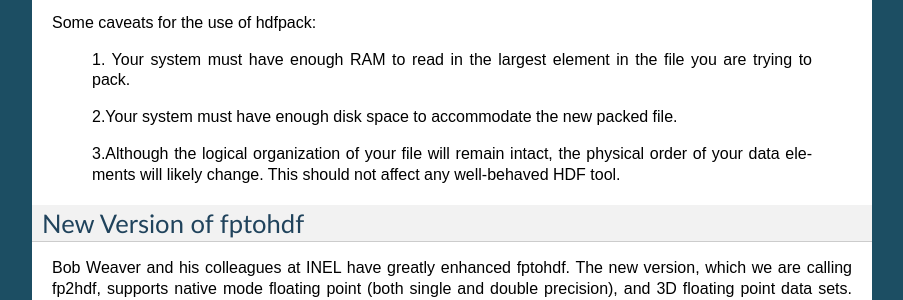
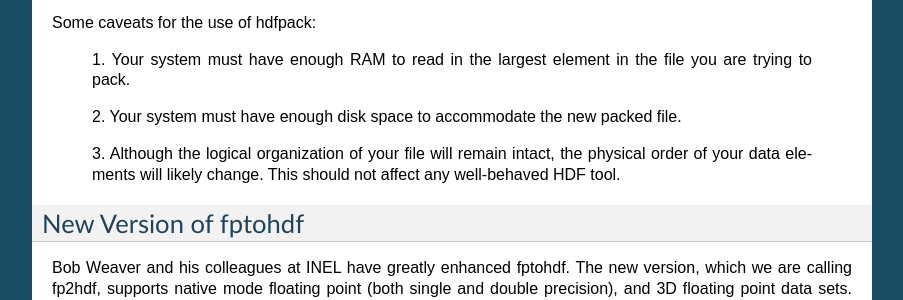
Before and after one commit to hdfeos/hdf, a Sphinx documentation site: the page built from docs/003.rst, in a window 1280 px wide and 900 px high, scrolled down 5465 px. Shown: the part 152-452 px from the top of the window, without its empty margins (198-1101 px from the left). Built offline with Sphinx 7.4.7, drawn with Linux system fonts in a browser that asks for light colours; pages that are not in the unit, such as notebooks, are missing from menus.

Commit message:
docs: fix indentation for 003

```diff
--- a/docs/003.rst
+++ b/docs/003.rst
@@ -415,10 +415,10 @@ Some caveats for the use of hdfpack:
    1. Your system must have enough RAM to read in the
    largest element in the file you are trying to pack.
 
-   2.Your system must have enough disk space to accommodate
+   2. Your system must have enough disk space to accommodate
    the new packed file.
 
-   3.Although the logical organization of your file will remain
+   3. Although the logical organization of your file will remain
    intact, the physical order of your data elements will
    likely change.  This should not affect any well-behaved
    HDF tool.
@@ -469,58 +469,58 @@ programs may have been added by the time you get this.  File names
 ending in ".c" are C programs; names ending in ".f" are FORTRAN
 programs:
 
-* sds/buildsds.c          - generate and write an SDS
-* sds/sdsampl1F.f         - write SDS, read it back and compare with original
-* sds/multi_test/multi_test.c  - tests basic SDS read/write functions
-* sds/speed/speedtestF.f  - tests speed writing floats to HDF and raw files
-* sds/speed/speedtest.c   - C version
-* sds/slices/putslices.c  - tests storage of 2d array in slices
-* sds/slices/getslices.c  - tests 2d sub-array access
-
-* ris8/putim.c            - create and image and store it in an HDF file
-* ris8/putimF.f           - FORTRAN version
-* ris8/manyRIS.c          - generate and read back images of different sizes
-* ris8/getputim.c         - show use of DFR8getdims, DFR8getimage, DFR8addimage
-* ris8/getputimF.f        - FORTRAN version
-* ris8/threeRISF.f        - read three RIS's from one file and write to another
-* ris8/t_bigbufF.f        - tests DFR8getimage when buffers larger than image
-
-* ann/ann.test            - a script that runs the programs
-* ann/ann_test_results    - results you should get when running ann.test
-* ann/file_ann_test.c     - C program to test reading/writing *file* annotations
-* ann/file_ann_testF.f    - FORTRAN version
-* ann/putSDS_RISan.c      - puts some HDF-object annotations in file
-* ann/get1anF.f           - gets one label and one description
-* ann/getSDSan.c          - gets all SDS annotations
-* ann/getSDSlablist.c     - gets list of all SDS labels
-* ann/getSDSlablistF.f    - FORTRAN version of same program
-
-* err/err.c               - illustrates use of DFerror
-* err/errF.f              - FORTRAN version
-
-* util/hdf24hdf8/hdf24hdf8.test - test the utility hdf24hdf8
-* util/r8tohdf/r8tohdf.test     - test the utility r8tohdf
-
-* files/                  - various files used by the other programs
-* files/README            - describes the files
-* files/corn.r24      - isosurface from a 3-D nmr array describing
-                        moisture content in a piece of corn.
-* files/head.r24      - isosurface rendering of human head
-* files/h200x150.hdf  - hdf file with a 200x150 RIS; also a small SDS
-* files/many.hdf      - contains many labels, descriptions, RISs and SDSs
-* files/old.hdf       - contains a label, description, RIS8 and SDS
-* files/default.pal   - default ("rainbow") palette in hdf file
-* files/grey.pal      - grey scale palette in HDF file
-* files/palette.raw   - contains a raw palette
-* files/greypal.raw   - contains a raw grey-scale palette
-* files/storm110.raw  - raw image of data from storm simulation
-* files/storm120.raw  - raw image of data from storm simulation
-* files/storm130.raw  - raw image of data from storm simulation
-* files/storm140.raw  - raw image of data from storm simulation
-* files/storm110.hdf  - hdf image of data from storm simulation
-* files/storm120.hdf  - hdf image of data from storm simulation
-* files/storm130.hdf  - hdf image of data from storm simulation
-* files/storm140.hdf  - hdf image of data from storm simulation
+| sds/buildsds.c          - generate and write an SDS
+| sds/sdsampl1F.f         - write SDS, read it back and compare with original
+| sds/multi_test/multi_test.c  - tests basic SDS read/write functions
+| sds/speed/speedtestF.f  - tests speed writing floats to HDF and raw files
+| sds/speed/speedtest.c   - C version
+| sds/slices/putslices.c  - tests storage of 2d array in slices
+| sds/slices/getslices.c  - tests 2d sub-array access
+|
+| ris8/putim.c            - create and image and store it in an HDF file
+| ris8/putimF.f           - FORTRAN version
+| ris8/manyRIS.c          - generate and read back images of different sizes
+| ris8/getputim.c         - show use of DFR8getdims, DFR8getimage, DFR8addimage
+| ris8/getputimF.f        - FORTRAN version
+| ris8/threeRISF.f        - read three RIS's from one file and write to another
+| ris8/t_bigbufF.f        - tests DFR8getimage when buffers larger than image
+|
+| ann/ann.test            - a script that runs the programs
+| ann/ann_test_results    - results you should get when running ann.test
+| ann/file_ann_test.c     - C program to test reading/writing *file* annotations
+| ann/file_ann_testF.f    - FORTRAN version
+| ann/putSDS_RISan.c      - puts some HDF-object annotations in file
+| ann/get1anF.f           - gets one label and one description
+| ann/getSDSan.c          - gets all SDS annotations
+| ann/getSDSlablist.c     - gets list of all SDS labels
+| ann/getSDSlablistF.f    - FORTRAN version of same program
+|
+| err/err.c               - illustrates use of DFerror
+| err/errF.f              - FORTRAN version
+|
+| util/hdf24hdf8/hdf24hdf8.test - test the utility hdf24hdf8
+| util/r8tohdf/r8tohdf.test     - test the utility r8tohdf
+|
+| files/                  - various files used by the other programs
+| files/README            - describes the files
+| files/corn.r24      - isosurface from a 3-D nmr array describing
+|                       moisture content in a piece of corn.
+| files/head.r24      - isosurface rendering of human head
+| files/h200x150.hdf  - hdf file with a 200x150 RIS; also a small SDS
+| files/many.hdf      - contains many labels, descriptions, RISs and SDSs
+| files/old.hdf       - contains a label, description, RIS8 and SDS
+| files/default.pal   - default ("rainbow") palette in hdf file
+| files/grey.pal      - grey scale palette in HDF file
+| files/palette.raw   - contains a raw palette
+| files/greypal.raw   - contains a raw grey-scale palette
+| files/storm110.raw  - raw image of data from storm simulation
+| files/storm120.raw  - raw image of data from storm simulation
+| files/storm130.raw  - raw image of data from storm simulation
+| files/storm140.raw  - raw image of data from storm simulation
+| files/storm110.hdf  - hdf image of data from storm simulation
+| files/storm120.hdf  - hdf image of data from storm simulation
+| files/storm130.hdf  - hdf image of data from storm simulation
+| files/storm140.hdf  - hdf image of data from storm simulation
 
 
 -------------------------------------------------------------------------------
```
